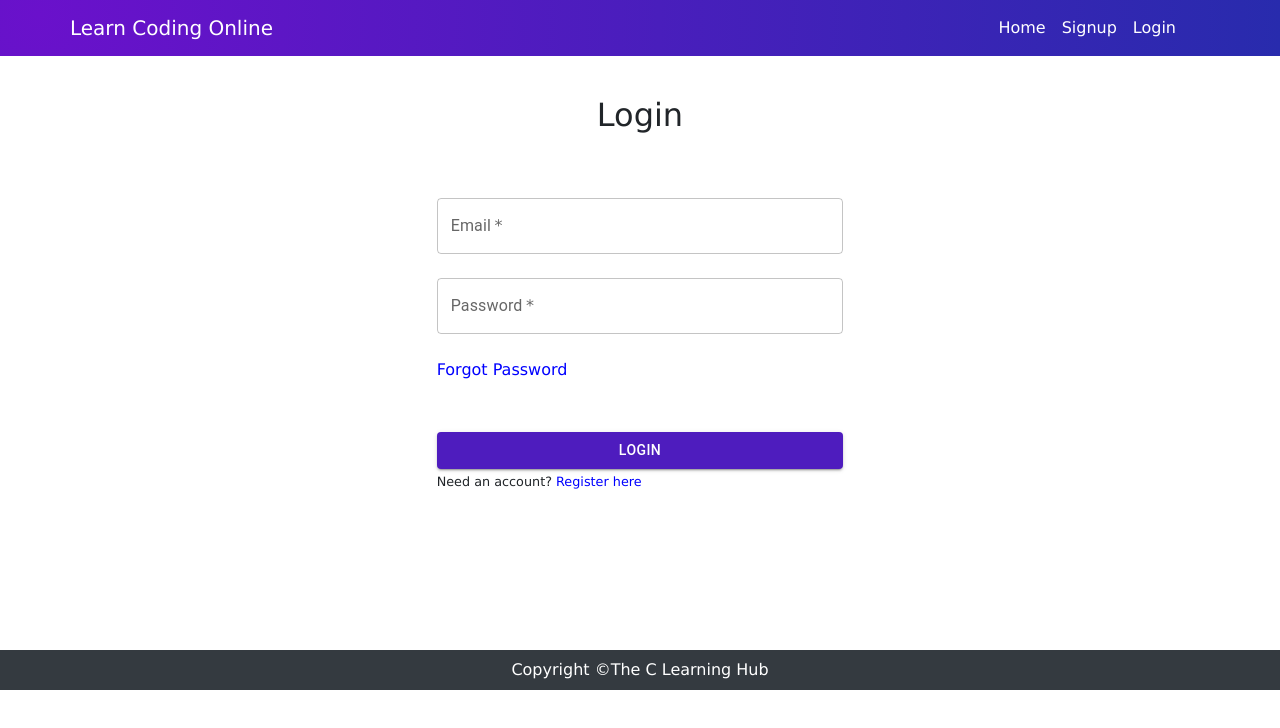
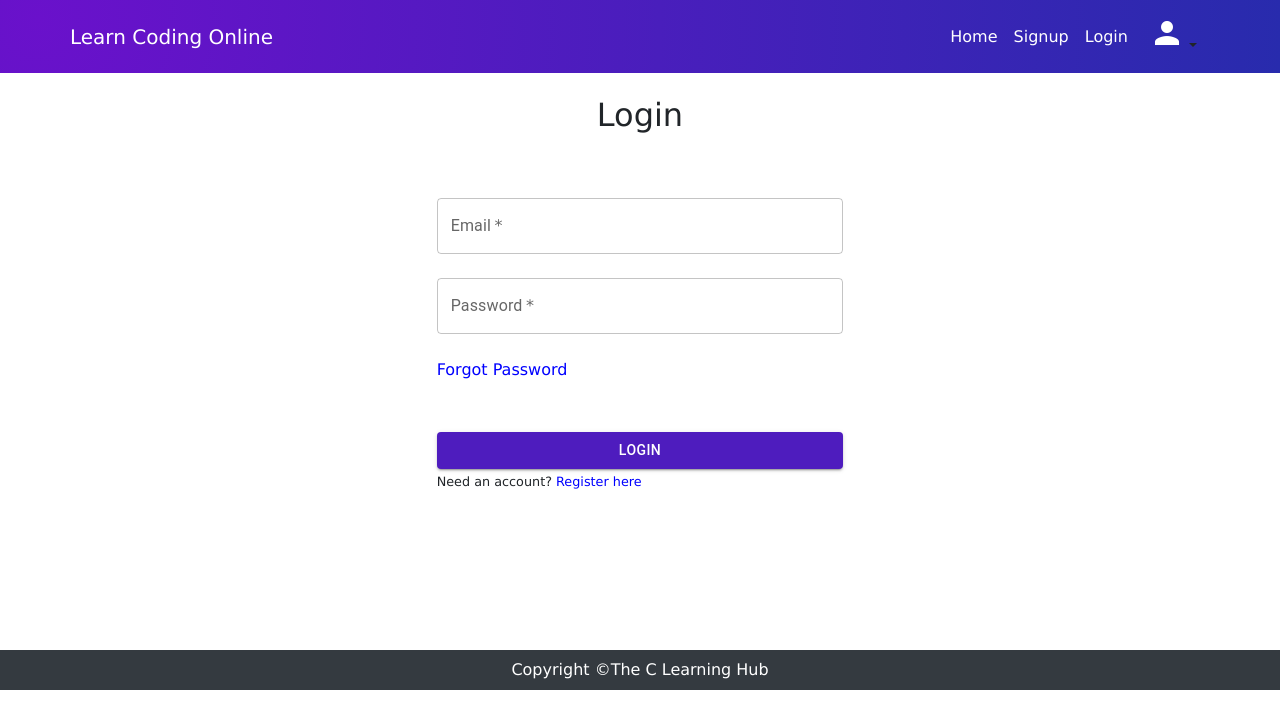
Before and after one commit to IBTechRaj/coachingClient, a React (Create React App) app: page /StudentLogin in a window 1280 px wide. Shown: the top 728 px of the page. Built offline with nearby package versions, Linux system fonts and the light colour scheme.

Commit message:
responsiveness added

```diff
--- a/src/components/Navigation.jsx
+++ b/src/components/Navigation.jsx
@@ -128,8 +128,12 @@ const Navigation = ({ signedIn, setSignedIn }) => {
             </ul>
           </div>
           <Dropdown isOpen={dropdownOpen} toggle={toggle}>
-            <DropdownToggle color="#3028B1">
-              {(signedIn) ?
+            <DropdownToggle caret
+              color="#3028B1"
+            // color="#FFFFFF"
+            >
+
+              {/* {(signedIn) ?
                 (
                   <img
                     src={student.get_image_url}
@@ -137,9 +141,9 @@ const Navigation = ({ signedIn, setSignedIn }) => {
                     className="rounded-circle"
                     width="30"
                   ></img>
-                ) : (
-                  null
-                )}
+                ) : ( */}
+              <i className="material-icons" style={{ fontSize: 36, color: 'white' }}>person</i>
+              {/* )} */}
             </DropdownToggle>
             <DropdownMenu>
               {/* <DropdownItem header>Info</DropdownItem> */}
--- a/src/components/Profile.jsx
+++ b/src/components/Profile.jsx
@@ -150,7 +150,7 @@ const Profile = ({ signedIn, setSignedIn }) => {
                             <div className="panel-body">
 
                                 {/* <div className="form-group"> */}
-                                <label className="col-sm-2 control-label">First name</label>
+                                <label className="col-sm-4 control-label">First name</label>
                                 <div className="col-sm-10">
                                     <input type="text"
                                         className="form-control"
@@ -166,7 +166,7 @@ const Profile = ({ signedIn, setSignedIn }) => {
                                 </div>
                                 {/* </div> */}
                                 <div className="form-group">
-                                    <label className="col-sm-2 control-label">Last Name</label>
+                                    <label className="col-sm-4 control-label">Last Name</label>
                                     <div className="col-sm-10">
                                         <input type="text"
                                             className="form-control"
```
